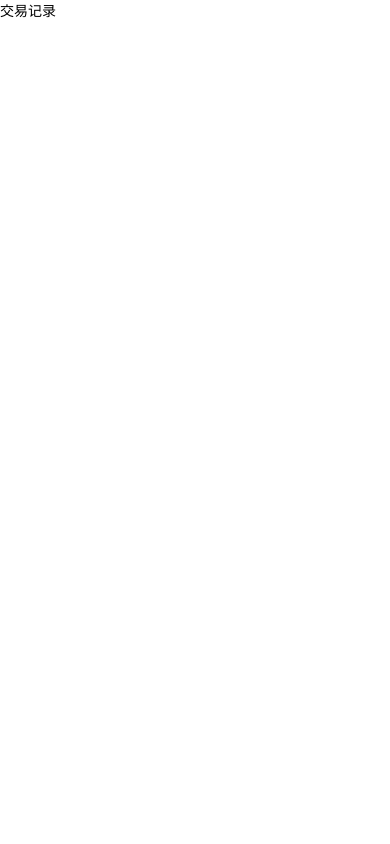
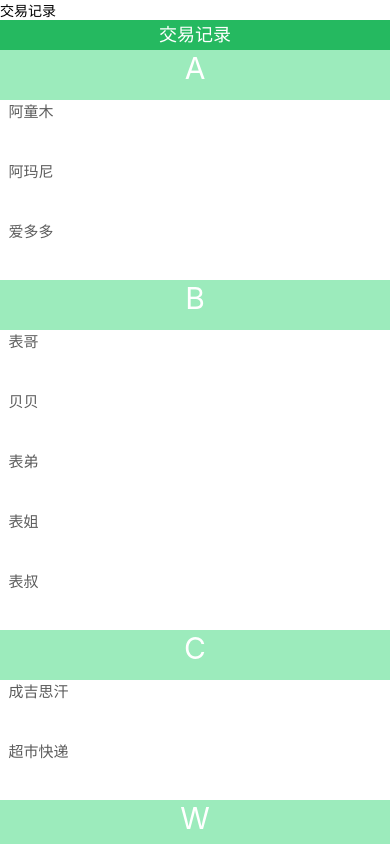
Before and after one commit to binbinbear/trade-record-page-react-native, a React Native app: screen / in a window 390 px wide. Shown: the top 844 px of the page. Built offline with nearby package versions, Linux system fonts and the light colour scheme.

Commit message:
use section list to implement a contact list

```diff
--- a/App.js
+++ b/App.js
@@ -1,5 +1,5 @@
 import React, {Component} from 'react';
-import {View, Text, Image, StyleSheet, sectionList } from 'react-native';
+import {View, Text, Image, StyleSheet, SectionList } from 'react-native';
 
 export default class Transaction extends Component {
   render () {
@@ -14,17 +14,41 @@ class Header extends Component {
     return (
       <View  style = {StyleSheet.container}>
         <Text>交易记录</Text>
+        <RecordItem></RecordItem>
       </View>
     )
   }
 }
 
 class RecordItem extends Component {
+  _renderItem = (info) => {
+    var txt = '  ' + info.item.title;
+    return <Text
+      style={{ height: 60, textAlignVertical: 'center', backgroundColor: "#ffffff", color: '#5C5C5C', fontSize: 15 }}>{txt}</Text>
+  }
+
+  _sectionComp = (info) => {
+    var txt = info.section.key;
+    return <Text
+      style={{ height: 50, textAlign: 'center', textAlignVertical: 'center', backgroundColor: '#9CEBBC', color: 'white', fontSize: 30 }}>{txt}</Text>
+  }
 
    render () {
     const {category, name} = this.props
+    var sections = [
+      { key: "A", data: [{ title: "阿童木" }, { title: "阿玛尼" }, { title: "爱多多" }] },
+      { key: "B", data: [{ title: "表哥" }, { title: "贝贝" }, { title: "表弟" }, { title: "表姐" }, { title: "表叔" }] },
+      { key: "C", data: [{ title: "成吉思汗" }, { title: "超市快递" }] },
+      { key: "W", data: [{ title: "王磊" }, { title: "王者荣耀" }, { title: "往事不能回味" },{ title: "王小磊" }, { title: "王中磊" }, { title: "王大磊" }] },
+    ];
     return (
-        <SectionList></SectionList>
+        <SectionList
+        renderSectionHeader={this._sectionComp}
+        renderItem={this._renderItem}
+        sections={sections}
+        ListHeaderComponent={() => <View style={{ backgroundColor: '#25B960', alignItems: 'center', height: 30 }}><Text style={{ fontSize: 18, color: '#ffffff' }}>交易记录</Text></View>}>
+        ListFooterComponent={() => <View style={{ backgroundColor: '#25B960', alignItems: 'center', height: 30 }}><Text style={{ fontSize: 18, color: '#ffffff' }}>完</Text></View>}>
+        </SectionList>
      )
    }
 
```
Also changed, not shown: 1 other file (tests, documents, lock files or other folders).
